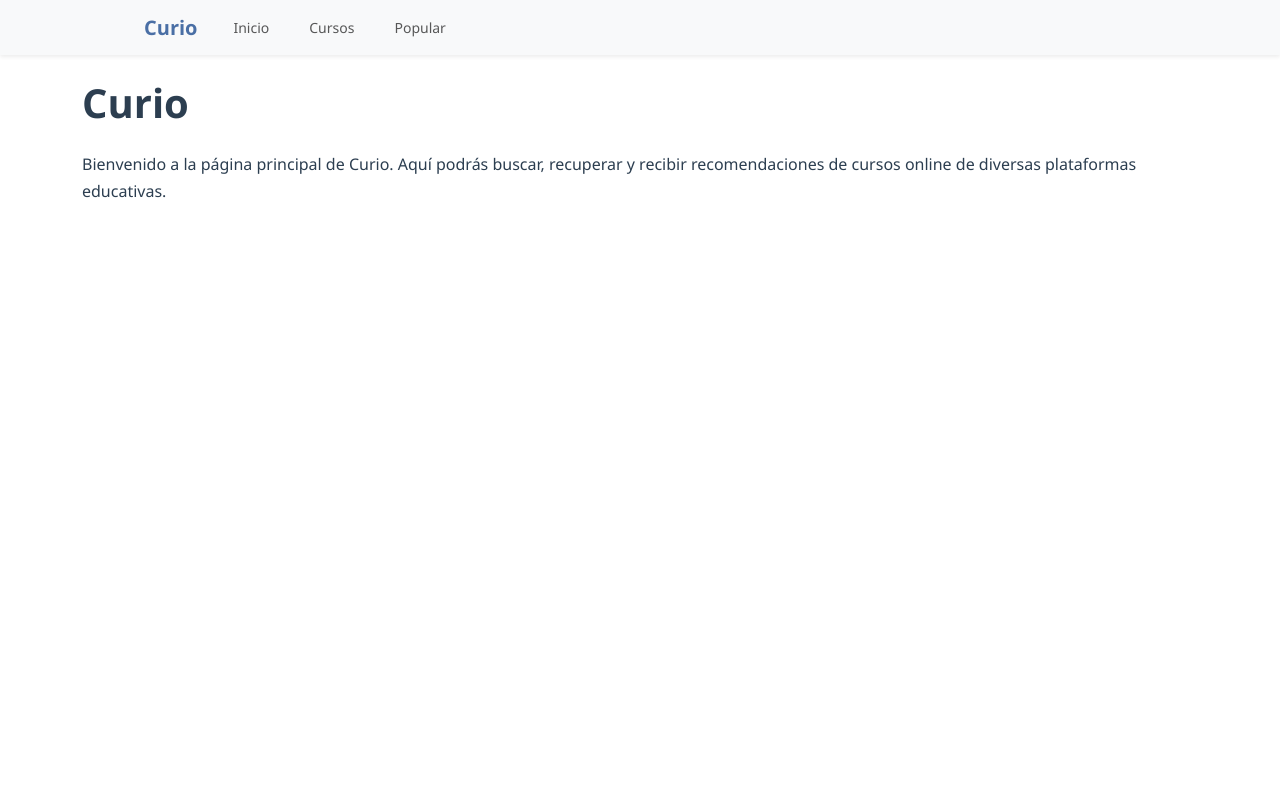
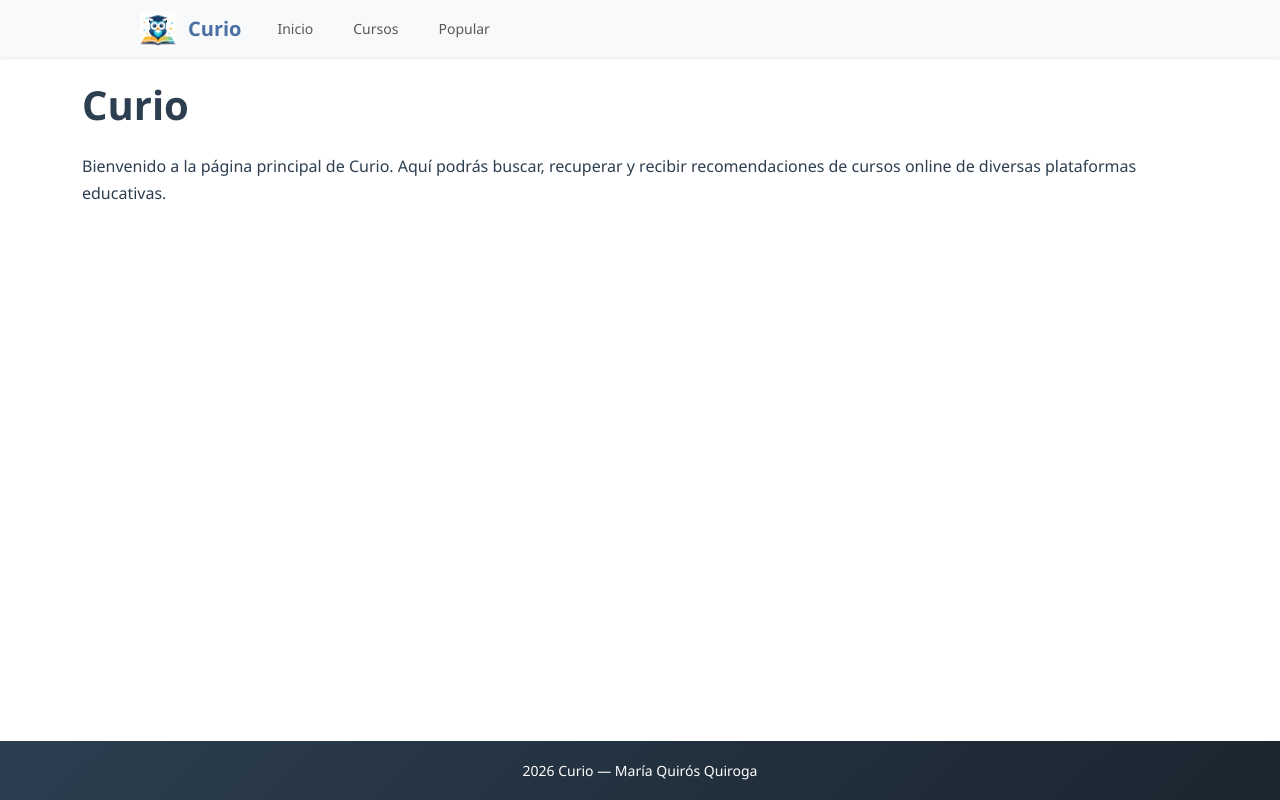
Before and after one commit to mquirosq/proyecto-aii, a Django app: page / in a window 1280 px wide. Run offline with Django 5.2, Linux system fonts and the light colour scheme; parts of the project's set-up code (start-up, migrations or seed data) failed here and were passed over; some libraries are stand-ins or nearby versions.

Commit message:
Añadir logo y footer

```diff
--- a/courses/main/views.py
+++ b/courses/main/views.py
@@ -12,8 +12,6 @@ def all_courses(request):
     return render(request, 'main/all_courses.html', {'courses': courses})
 
 def populate_with_data(request):
-    # Es una vista que te deja elegir entre los tres scrapers para popular la base de datos, puedes elegir uno o todos.
-    # Además te pide confirmación antes de ejecutar el proceso.
     if request.method == 'POST':
         selected_scrapers = request.POST.getlist('scrapers')
         if not selected_scrapers:
--- a/courses/static/css/navbar.css
+++ b/courses/static/css/navbar.css
@@ -16,6 +16,9 @@
   height: 36px;
   object-fit: contain;
   border-radius: 6px;
+  margin-right: 0.5rem;
+  vertical-align: middle;
+  border-radius: 4px;
 }
 
 .nav-link.active {
--- a/courses/templates/base.html
+++ b/courses/templates/base.html
@@ -15,10 +15,14 @@
     <!-- Curio style -->
     <link rel="stylesheet" href="{% static 'css/curious.css' %}">
 
+    <!-- Favicon -->
+    <link rel="icon" href="{% static 'images/logo.png' %}" type="image/png">
+    <link rel="shortcut icon" href="{% static 'images/logo.png' %}" type="image/png">
+
     {% block override_style %}{% endblock %}
 
 </head>
-<body>
+<body class="d-flex flex-column min-vh-100">
     <!-- Bootstrap navbar -->
     {% include 'includes/navbar.html' %}
     {% if messages %}
@@ -32,7 +36,12 @@
         {% endfor %}
     </div>
     {% endif %}
-    {% block content %}{% endblock %}
+
+    <main class="flex-fill">
+        {% block content %}{% endblock %}
+    </main>
+
+    {% include 'includes/footer.html' %}
 
     <script src="https://cdn.jsdelivr.net/npm/bootstrap@5/dist/js/bootstrap.bundle.min.js"></script>
 
--- /dev/null
+++ b/courses/templates/includes/footer.html
@@ -0,0 +1,5 @@
+<footer class="bg-dark text-center py-3 mt-auto">
+    <div class="container">
+        <small class="text-white">2026 Curio — María Quirós Quiroga</small>
+    </div>
+</footer>
--- a/courses/templates/includes/navbar.html
+++ b/courses/templates/includes/navbar.html
@@ -2,6 +2,7 @@
 <nav class="navbar navbar-expand-lg navbar-light bg-light shadow-sm">
   <div class="container-md" style="width: 80vw; max-width: 80vw;">
     <a class="navbar-brand d-flex align-items-center" href="{% url 'home' %}">
+      <img src="{% static 'images/logo.png' %}" alt="Curio logo" class="navbar-logo me-2">
       <strong class="ms-1">Curio</strong>
     </a>
 
```
Also changed, not shown: courses/static/images/logo.png (added).
